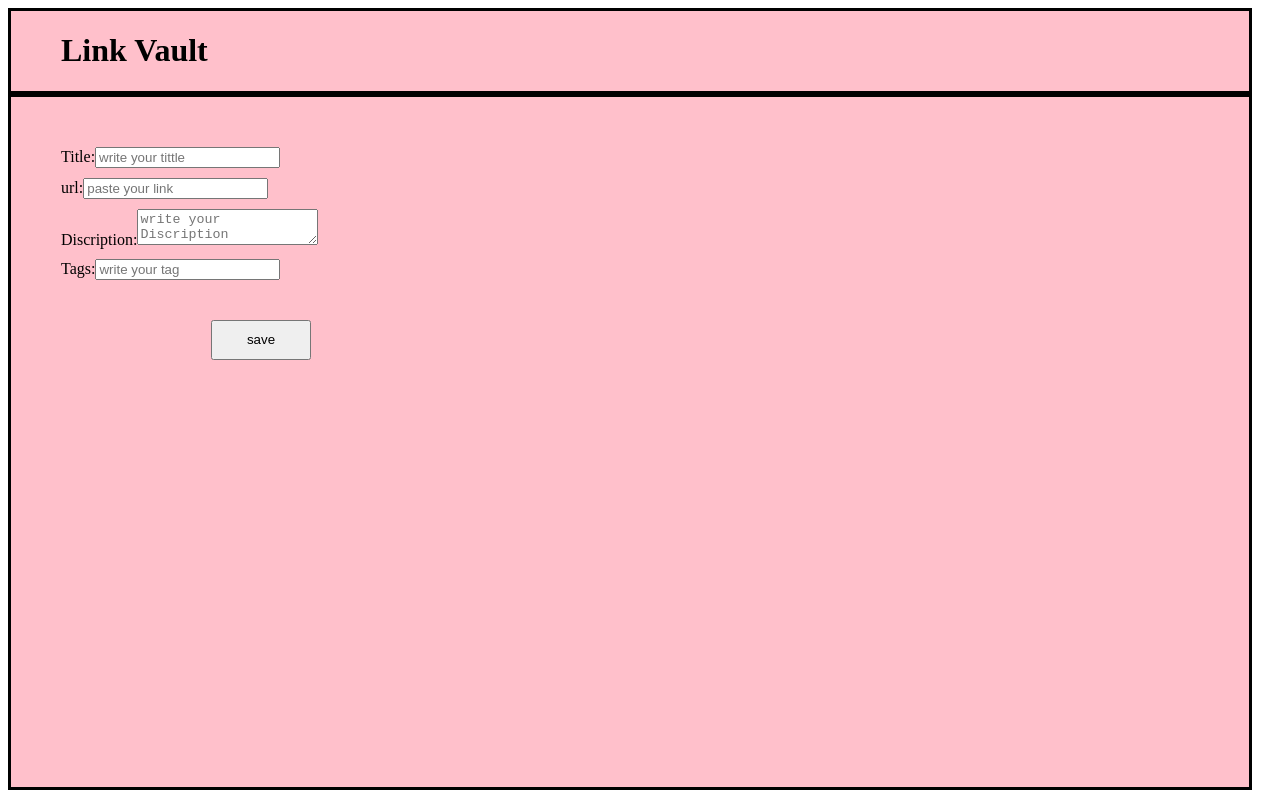
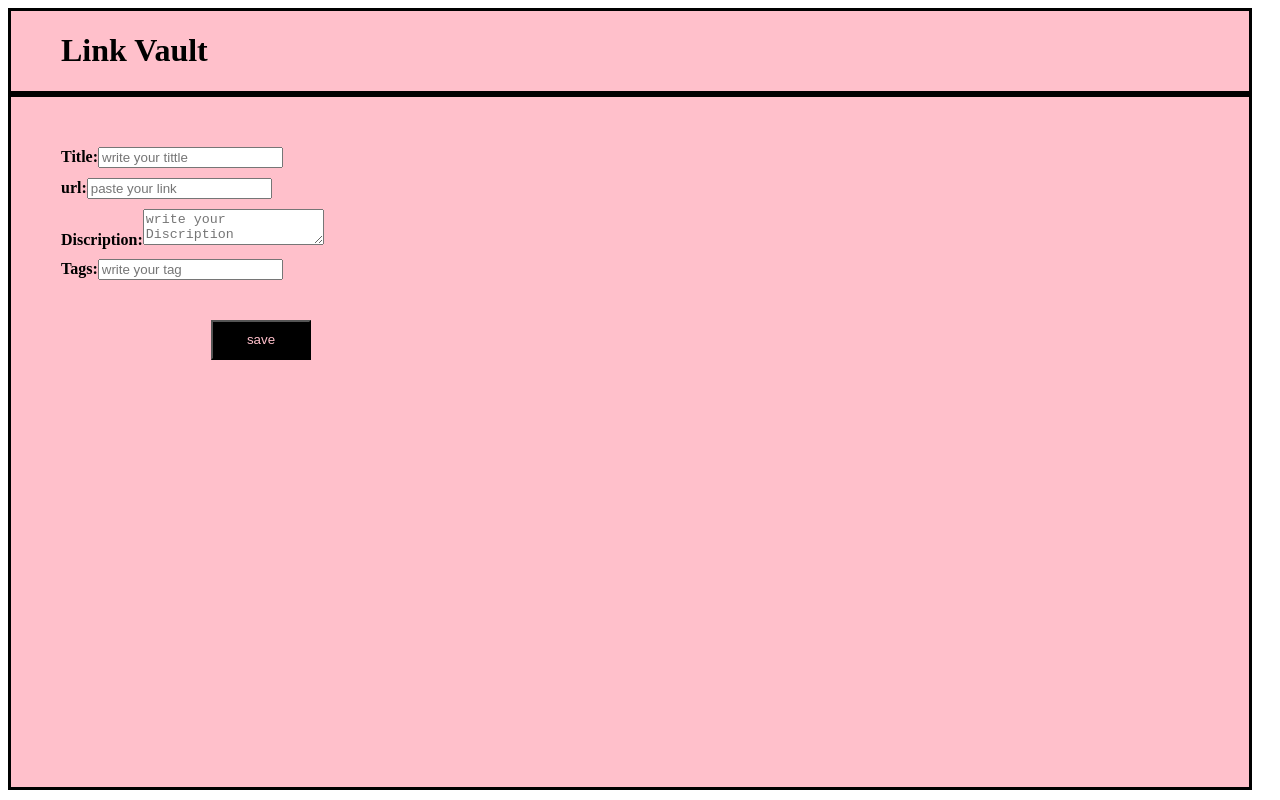
Before and after one commit to nokuphiwa02/LinkVault, a React (Vite) app: page / in a window 1280 px wide. Built offline with nearby package versions, Linux system fonts and the light colour scheme.

Commit message:
updated addLink

```diff
--- a/src/addLinkForm/AddLinkForm.module.css
+++ b/src/addLinkForm/AddLinkForm.module.css
@@ -10,15 +10,29 @@
   border: solid black;
 }
 
+.linkTi{
+    font-style: normal;
+    font-weight: bold;
+}
+
+.linkUrl{
+    font-style: normal;
+    font-weight: bold;
+}
+.linkDiscr{
+    font-style: normal;
+    font-weight: bold;
+}
+.linkTag{
+    font-style: normal;
+    font-weight: bold;
+}
 .btnSave {
   width: 100px;
   height: 40px;
   margin-left: 150px;
   margin-top: 30px;
-  color: black;
+  background-color: black;
+  color: pink;
   cursor: pointer;
 }
-
-.btnSave.hover{
-    color: black;
-}
```
